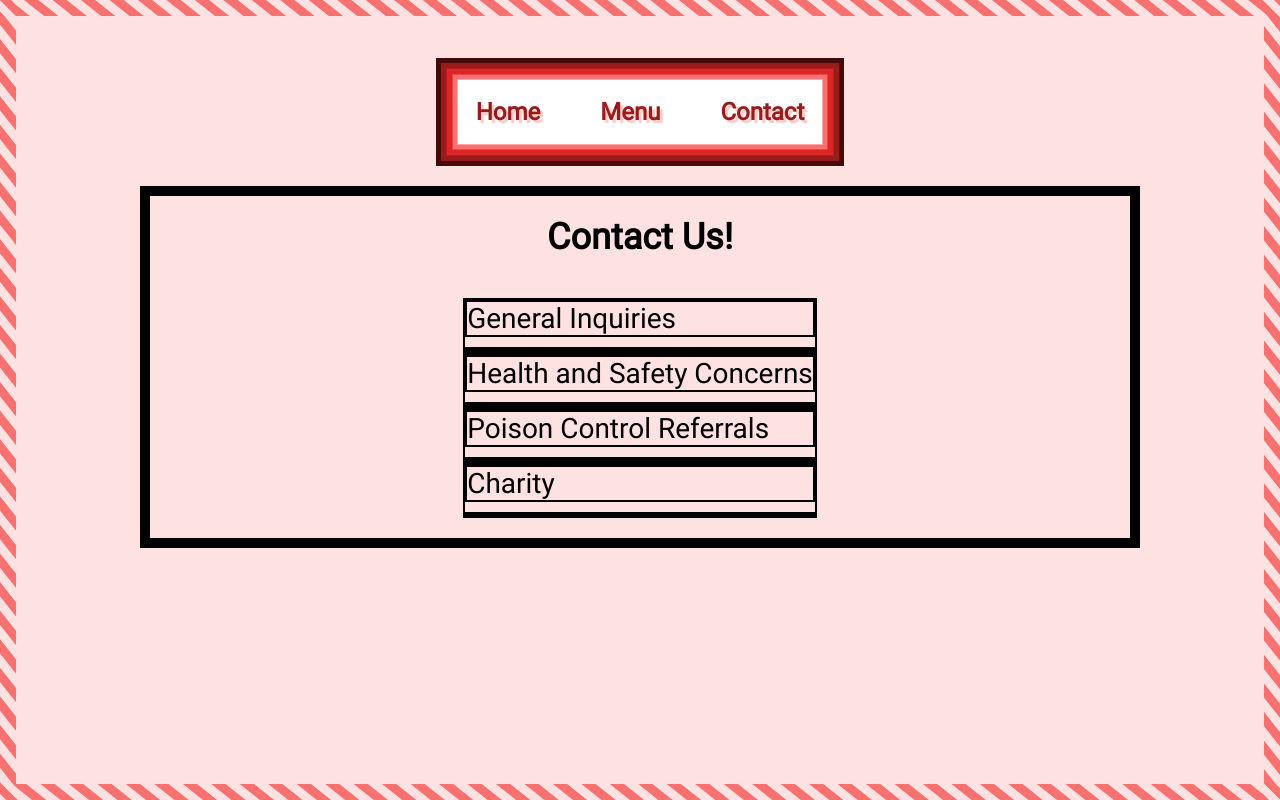
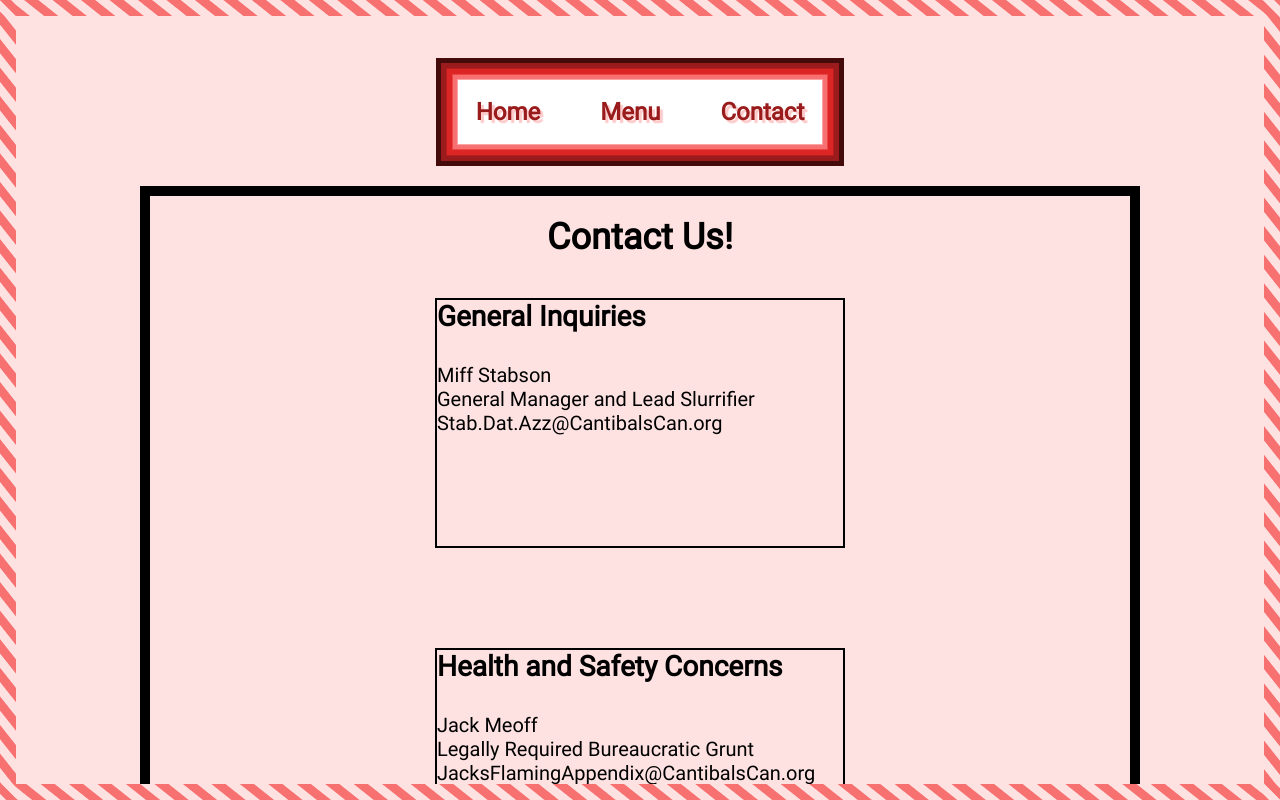
Before and after one commit to technexx/Webpack-Restaurant, a website built with webpack: page dist/index.html in a window 1280 px wide. Both pictures are taken after a click on the element "Contact". Built offline with nearby package versions, Linux system fonts and the light colour scheme.

Commit message:
contact section updated

```diff
--- a/src/contactLayout.js
+++ b/src/contactLayout.js
@@ -40,7 +40,6 @@ function contactBody() {
 
     const containerHolder = document.querySelector(".container-holder")
 
-
     containerHolder.appendChild(divOne)
     containerHolder.appendChild(divTwo)
     containerHolder.appendChild(divThree)
@@ -73,6 +72,11 @@ function contactBody() {
     sectionThreeHeader.innerText = "Poison Control Referrals"
     sectionFourHeader.innerText = "Charity"
 
+    sectionOne.innerText = "Miff Stabson\nGeneral Manager and Lead Slurrifier\nStab.Dat.Azz@CantibalsCan.org"
+    sectionTwo.innerText = "Jack Meoff\nLegally Required Bureaucratic Grunt\nJacksFlamingAppendix@CantibalsCan.org"
+    sectionThree.innerText = "Overworked Dispatch Operator\nMeddling Government Building Somewhere\n9-1-1"
+    sectionFour.innerText = "Matt Schatt\nPublic Relations Guy\nHelpI'mAliveAndThisBurns@CantibalsCan.org"
+
     sectionOneContainer.appendChild(sectionOneHeader)
     sectionOneContainer.appendChild(sectionOne)
     sectionTwoContainer.appendChild(sectionTwoHeader)
@@ -81,5 +85,4 @@ function contactBody() {
     sectionThreeContainer.appendChild(sectionThree)
     sectionFourContainer.appendChild(sectionFourHeader)
     sectionFourContainer.appendChild(sectionFour)
-
 }
--- a/src/style.css
+++ b/src/style.css
@@ -208,8 +208,17 @@
     align-items: center;
 }
 
-.contact .container-holder * {
+.container-holder {
+    display: flex;
+    flex-direction: column;
+    justify-content: space-around;
+}
+
+.container-holder > div {
+    height: 250px;
     border: 2px solid black;
+    font-size: 28px;
+    margin-bottom: 100px;
 }
 
 #contact-header {
@@ -219,8 +228,12 @@
 }
 
 #contact-section-one-header, #contact-section-two-header, #contact-section-three-header, #contact-section-four-header {
-    font-size: 28px;
-    margin-bottom: 10px;
+    margin-bottom: 30px;
+    font-weight: bold;
+}
+
+#contact-section-one, #contact-section-two, #contact-section-three, #contact-section-four {
+    font-size: 20px;
 }
 
 @font-face {
```
Also changed, not shown: dist/main.js.
